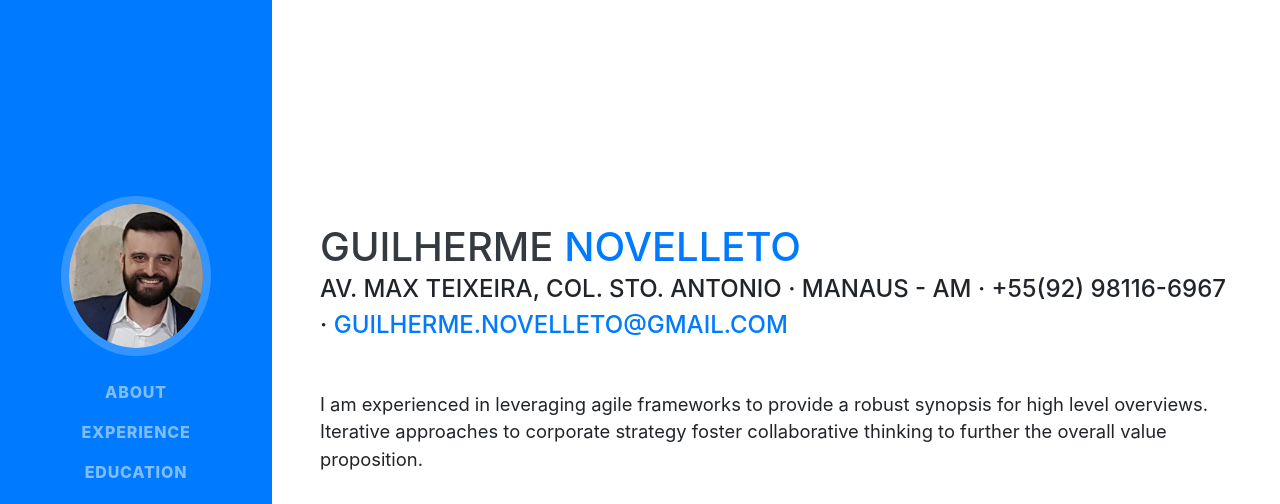
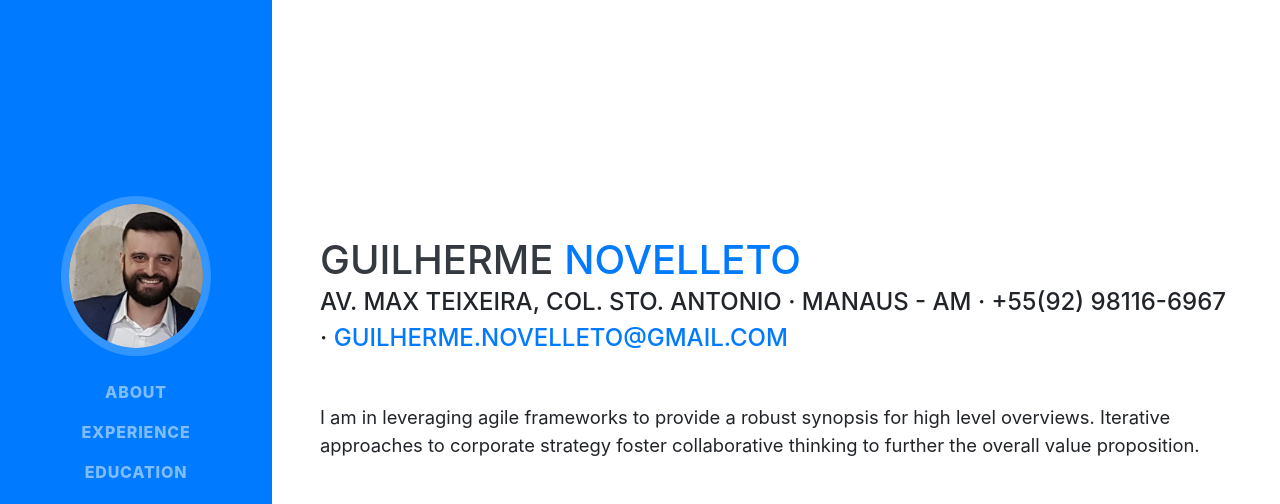
Before and after one commit to novelleto/novelleto.github.io, a website with bundled scripts: page index.html in a window 1280 px wide. Shown: the top 504 px of the page. Built offline with nearby package versions, Linux system fonts and the light colour scheme; a web font is replaced by a local one.

Commit message:
terceiro commit - index.html

```diff
--- a/index.html
+++ b/index.html
@@ -69,7 +69,7 @@
         <div class="subheading mb-5">Av. Max Teixeira, Col. Sto. Antonio · Manaus - AM · +55(92) 98116-6967 ·
           <a href="mailto:guilherme.novelleto@gmail.com">guilherme.novelleto@gmail.com</a>
         </div>
-        <p class="lead mb-5">I am experienced in leveraging agile frameworks to provide a robust synopsis for high level overviews. Iterative approaches to corporate strategy foster collaborative thinking to further the overall value proposition.</p>
+        <p class="lead mb-5">I am in leveraging agile frameworks to provide a robust synopsis for high level overviews. Iterative approaches to corporate strategy foster collaborative thinking to further the overall value proposition.</p>
         <div class="social-icons">
           <a href="https://www.linkedin.com/in/guilhermenovelleto/" target="_blank">
             <i class="fab fa-linkedin-in"></i>
```
